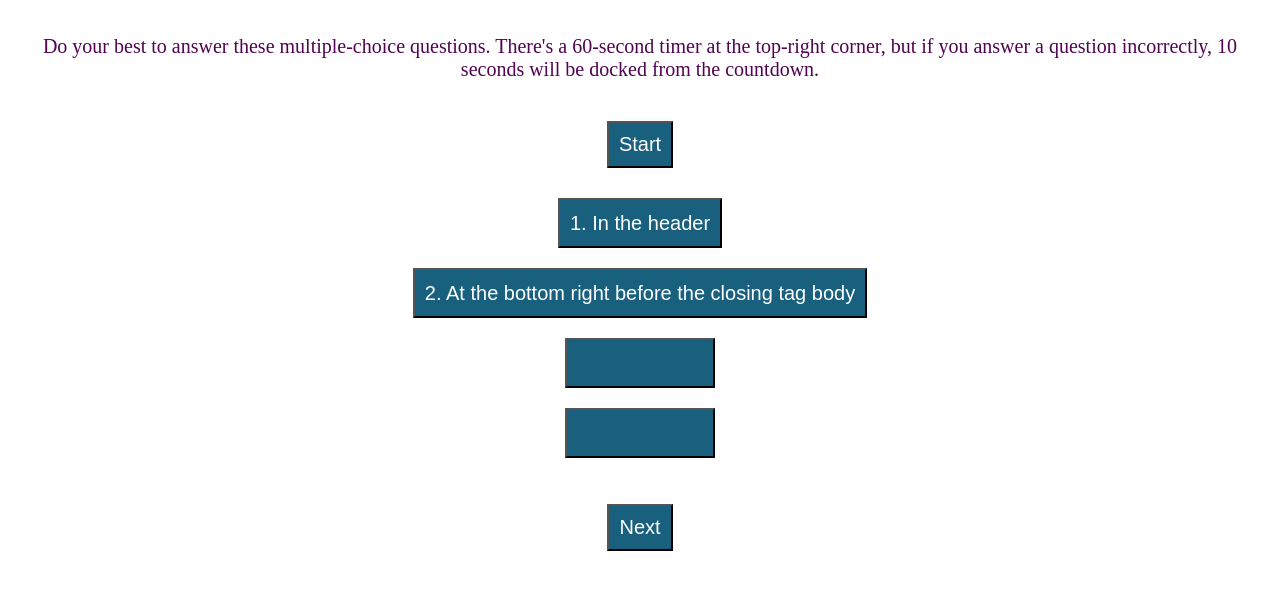
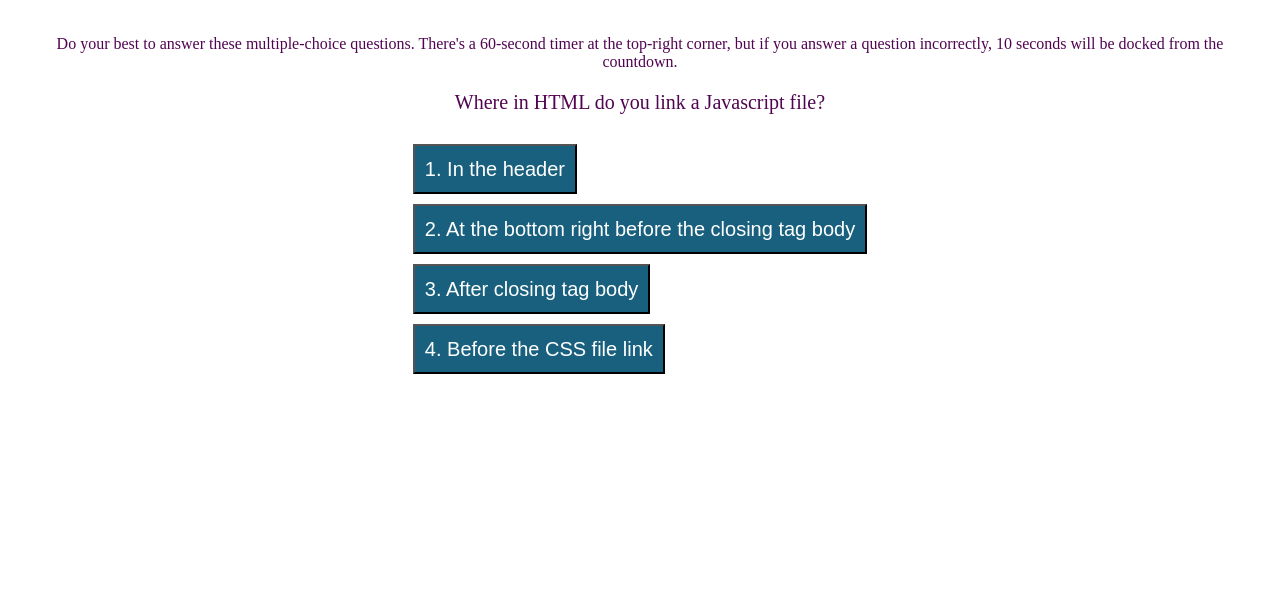
Before and after one commit to candiceywu/coding-quiz, a plain HTML site: page index.html in a window 1280 px wide. Both pictures are taken after a click on the button "Start". Shown: the part 252-842 px from the top of the page. After the commit the page ends 800 px from the top, so only its background shows below. Drawn offline with Linux system fonts and the light colour scheme.

Commit message:
created hidden and show buttons, questions

```diff
--- a/assets/script.js
+++ b/assets/script.js
@@ -2,8 +2,10 @@
 var highscores = document.querySelector("#highscores");
 var timerCountdown = document.querySelector(".timer-count");
 var startButton = document.querySelector("#start");
+var nextButton = document.querySelector("#next-button");
 var main = document.querySelector(main);
-var mcAll = document.querySelector("#question-set");
+var questionToDisplay = document.querySelector("#description");
+var count = document.querySelector("#timer-count");
 
 
 // multiple choice questions
@@ -12,112 +14,130 @@ var mc2 = document.querySelector("#mc2");
 var mc3 = document.querySelector("#mc3");
 var mc4 = document.querySelector("#mc4");
 var answer = document.querySelector("#answer");
-
+var showAnswer = document.querySelector("#show-answer");
 var finalScore = [];
 var winCounter = 0;
 var loseCounter = 0;
 var isCorrect = false;
-var currentQuestions = 0;
+var currentQuestions = "";
 var questionNum = 0;
 var currentQuestion = "";
 
+// intro page
+document.getElementById("introduction").textContent = "Let's test your coding knowledge!";
 
+// question bank (5 questions)
 var questionSet1 = {
     prompt: "Where in HTML do you link a Javascript file?",
-    answer1: "1. In the header",
-    answer2: "2. At the bottom right before the closing tag body",
+    option1: "1. In the header",
+    option2: "2. At the bottom right before the closing tag body",
     option3: "3. After closing tag body",
-    option4: "4.",
-    correctAnswer: 2
+    option4: "4. Before the CSS file link",
+    answer: 2
 };
 
 var questionSet2 = {
-    prompt: "Where in HTML do you link a Javascript file?",
-    answer1: "1. In the header",
-    answer2: "2. At the bottom right before closing tag body",
-    option3: "3. After closing tag body",
-    option4: "4.",
-    correctAnswer: 2
+    prompt: "What does .shift do?",
+    option1: "1. Removes the last element from an array",
+    option2: "2. Adds an element to the end of the array",
+    option3: "3. Removes the first element from an array",
+    option4: "4. Adds an element to the beginning of the array",
+    answer: 3
 };
 
 var questionSet3 = {
-    prompt: "Where in HTML do you link a Javascript file?",
-    answer1: "1. In the header",
-    answer2: "2. At the bottom right before closing tag body",
-    option3: "3. After closing tag body",
-    option4: "4.",
-    correctAnswer: 2
+    prompt: "What is NOT a primitive data type?",
+    option1: "1. Null",
+    option2: "2. String",
+    option3: "3. Number",
+    option4: "4. True/False",
+    answer: 4
 };
 
 var questionSet4 = {
-    prompt: "Where in HTML do you link a Javascript file?",
-    answer1: "1. In the header",
-    answer2: "2. At the bottom right before closing tag body",
-    option3: "3. After closing tag body",
-    option4: "4.",
-    correctAnswer: 2
+    prompt: "What does API stand for?",
+    option1: "1. Application Programming Interface",
+    option2: "2. Associated Platform Internet",
+    option3: "3. Applicable Progam Interaction",
+    option4: "4. Applied Preface Instance",
+    answer: 1
 };
 
 var questionSet5 = {
-    prompt: "Where in HTML do you link a Javascript file?",
-    answer1: "1. In the header",
-    answer2: "2. At the bottom right before closing tag body",
-    option3: "3. After closing tag body",
-    option4: "4.",
-    correctAnswer: 2
+    prompt: "What is a console log?",
+    option1: "1. It is a way to display a message on the debugging console",
+    option2: "2. It is a method",
+    option3: "3. It is a variable",
+    option4: "4. It connects to your HTML",
+    answer: 1
 };
 
 var questionBank = [questionSet1, questionSet2, questionSet3, questionSet4, questionSet5];
-
 var currentQuestion = questionBank[questionNum];
 console.log(currentQuestion.prompt);
 
+function updateApp() {
+    currentQuestion = questionBank[questionNum];
+    questionToDisplay.textContent = currentQuestion.prompt;
+    mc1.textContent = currentQuestion.option1;
+    mc2.textContent = currentQuestion.option2;
+    mc3.textContent = currentQuestion.option3;
+    mc4.textContent = currentQuestion.option4;
+    return currentQuestion;
+};
 
-mc1.textContent = currentQuestion.answer1;
-mc2.textContent = currentQuestion.answer2;
-mc3.textContent = currentQuestion.answer3;
-mc4.textContent = currentQuestion.answer4;
+// when you click start button, it should disappear
+// mc buttons 1-4 should be hidden and when button is clicked, they should show up
+// start button will then disappear (hidden? set attribute?)
+// Description will need to turn into question prompt
+
+document.addEventListener("click", function (event) {
+    if (event.target === startButton) {
+        updateApp();
+        startButton.setAttribute("style", "display: none;");
+        mc1.setAttribute("style", "display: block;");
+        mc2.setAttribute("style", "display: block;");
+        mc3.setAttribute("style", "display: block;");
+        mc4.setAttribute("style", "display: block;");
+    };
+});
+
+// document.addEventListener("click", function (event) {
+//     if (event.target === nextButton) {
+//         updateApp();
+//     };
+// });
 
 // event listener
-if (currentQuestion.answer1[0] == currentQuestion.answer) {
-    console.log("Correct!");
-    questionNum++;
-}  else {
-    console.log("Wrong!");
-};
+document.addEventListener("click", function (event) {
+    if (event.target === mc1 || event.target === mc2 || event.target === mc3 || event.target === mc4) {
+        if (event.target.textContent[0] == currentQuestion.answer) {
+            showAnswer.textContent = "Correct!";
+            // delay function?
+            questionNum++;
+            updateApp();
+            finalScore++;
+            console.log(questionNum);
+        } else {
+            showAnswer.textContent = "Incorrect!";
+            questionNum++;
+            updateApp();
+            console.log(questionNum);
+        };
+    }
+});
 
-mc1.textContent = currentQuestion.answer1;
-
-// intro page
-document.getElementById("introduction").textContent = "Let's test your coding knowledge!";
-document.getElementById("description").textContent = "Do your best to answer these multiple-choice questions. There's a 60-second timer at the top-right corner, but if you answer a question incorrectly, 10 seconds will be docked from the countdown.";
-
-// init function is called when the page loads (refer to student mini project)
-
-
-
-
-// need to hide "start" button, hide introduction, change "desciption" to the questions, and show "next" button.
-
-// questions
-// user has 4 multiple choice options, clicks on one
-
-
-
-// each button needs to have an event click
-// event.target
-// display correct or incorrect alert
-// if incorrect, need to dock 10 seconds from timer
-// have next button that when clicks to next page
-// this cycles 5 times
-// create an object for each question
-
+// if current question is greater than current, do not increment but still allow to move on
 
 // // timer
 // var count = 60;
 // var timer;
 
-// function startTimer() {
+// //need to add eventListener for when "start" button is clicked, the counter begins
+// document.addEventListener("click", function (event) {
+//     if (event.target === startButton) {
+//         updateApp();
+//         function startTimer() {
 //     // sets timer
 //     timer = setInterval(function () {
 //         timerCount--;
@@ -138,6 +158,3 @@ document.getElementById("description").textContent = "Do your best to answer the
 // }
 
 // startTimer();
-
-
-// use local storage
--- a/assets/style.css
+++ b/assets/style.css
@@ -71,4 +71,9 @@ button {
   font-size: 20px;
   background-color: #19607e;
   color: white;
+  display: none;
 }
+
+#next-button {
+  display: none;
+}
--- a/index.html
+++ b/index.html
@@ -26,11 +26,12 @@
             <section>
                 <div class="greeting">
                     <h3 id="introduction"></h3>
+                    <p>Do your best to answer these multiple-choice questions. There's a 60-second timer at the top-right corner, but if you answer a question incorrectly, 10 seconds will be docked from the countdown.</p>
                     <p id="description"></p>
                 </div>
 
                 <div>
-                    <button type="start-button">Start</button>
+                    <button id="start">Start</button>
                 </div>
 
                 <div>
@@ -41,21 +42,13 @@
                         <li><button id="mc4"></li>
                     </ul>
 
-                    <p id="answer"></p>
+                    <p id="show-answer"></p>
                 </div>
 
-                <div>
-                    <button type="next-button">Next</button>
-                </div>
+                <!-- <div>
+                    <button id="next-button">Next</button>
+                </div> -->
             </section>
-
-            <!-- <section class="final-score">
-            <p>Attempts : </p>
-            <p>Wrong Answers : <span id="wrong-answers"></span></p>
-            <p>Right Answers : <span id="right-answers"></span></p>
-            <p>Grade : <span id="grade-percentage"></span>%</p>
-            <p><span id="remarks"></span></p>
-        </section> -->
 
         </main>
 
```
